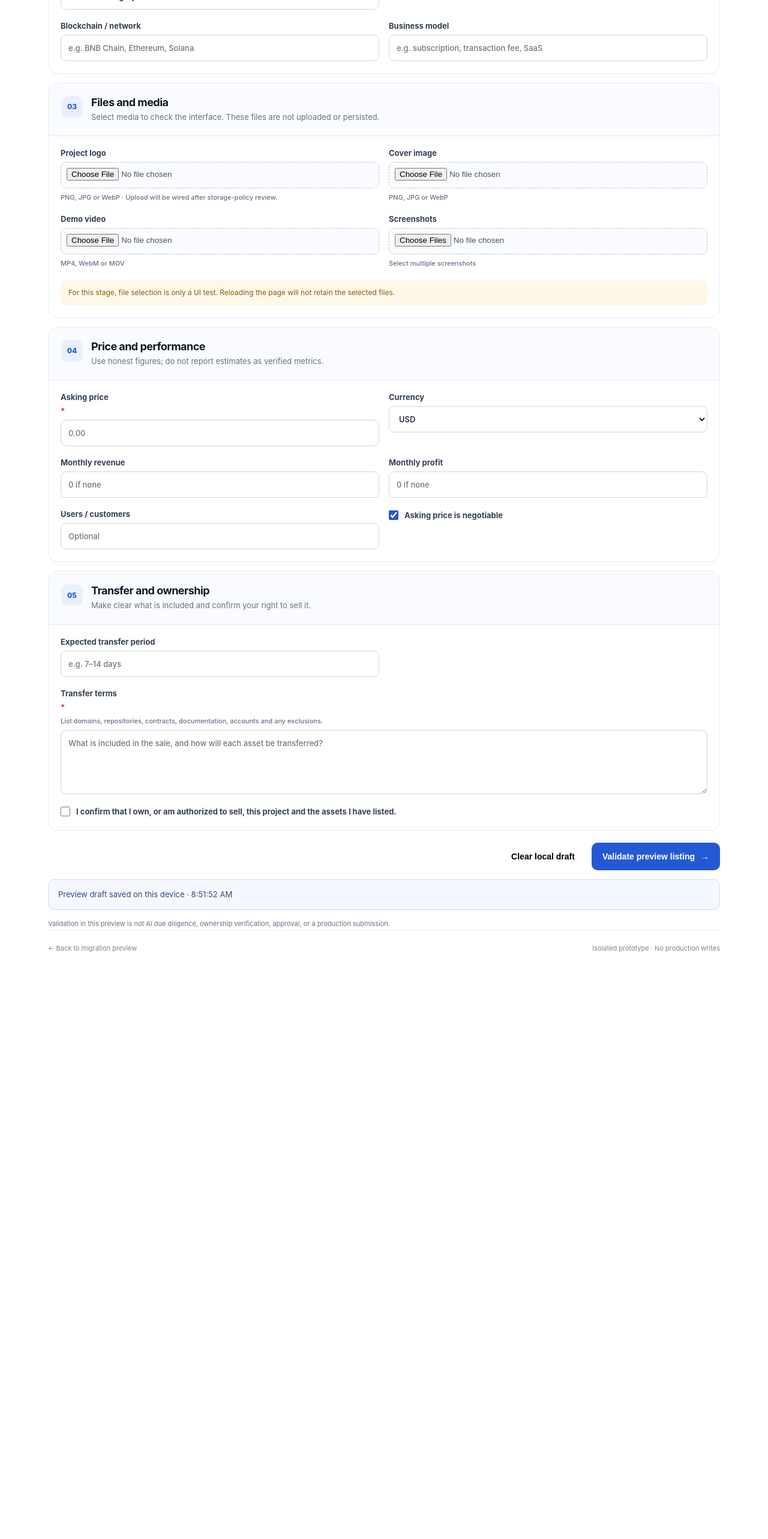
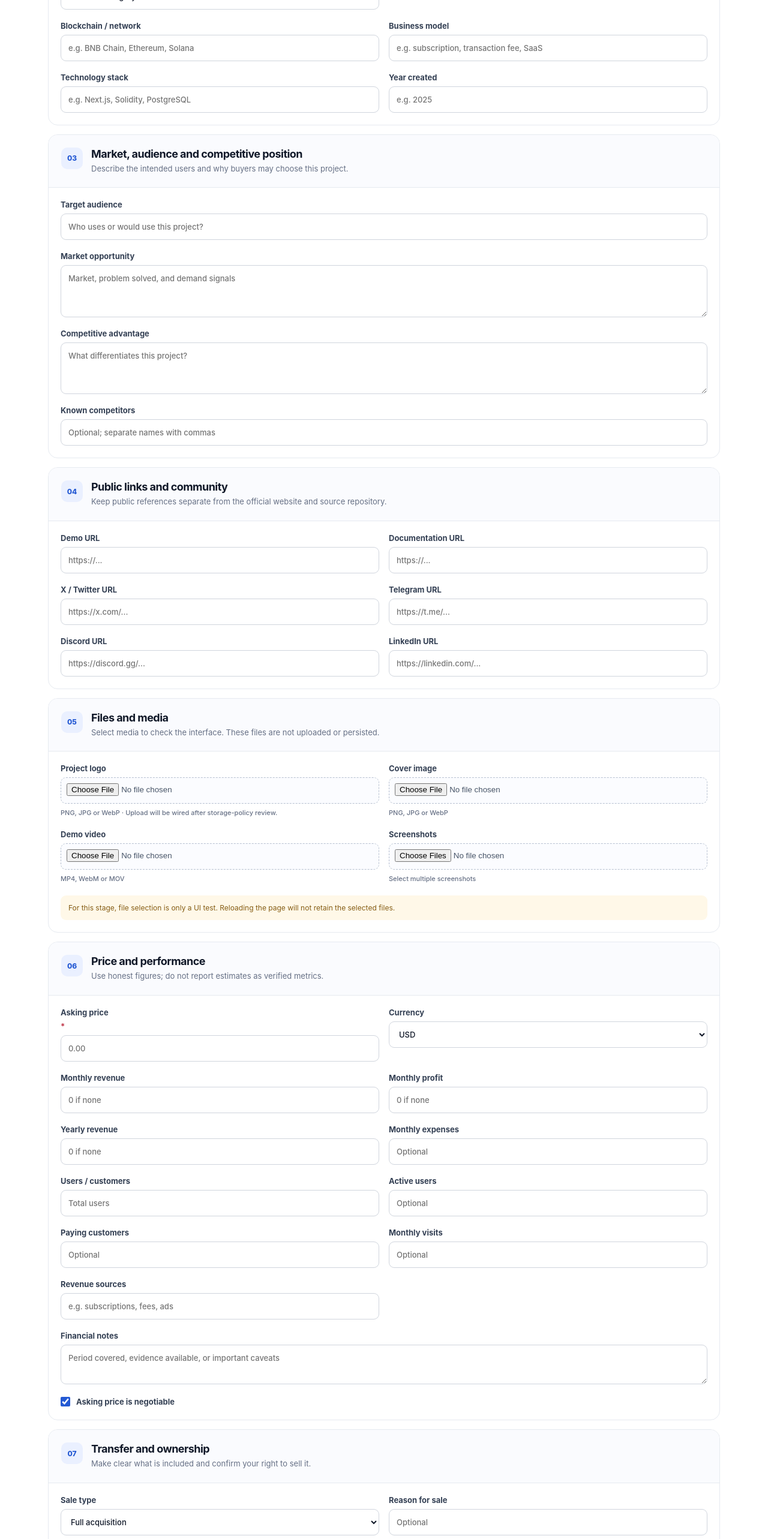
Before and after one commit to Aminzaki1972/Web3Market, a Next.js app in the folder nextjs/: page /sell-project in a window 1280 px wide. Shown: the part 1540-4106 px from the top of the page at 60% size. Before the commit the page ends 3184 px from the top, so only its background shows below. Built offline with nearby package versions, Linux system fonts and the light colour scheme.

Commit message:
feat(nextjs): expand seller listing profile fields

```diff
--- a/nextjs/app/sell-project/page.tsx
+++ b/nextjs/app/sell-project/page.tsx
@@ -13,6 +13,27 @@ type ListingDraft = {
   projectStage: string;
   blockchain: string;
   businessModel: string;
+  techStack: string;
+  yearCreated: string;
+  targetAudience: string;
+  marketOpportunity: string;
+  competitiveAdvantage: string;
+  competitors: string;
+  monthlyVisits: string;
+  activeUsers: string;
+  customers: string;
+  yearlyRevenue: string;
+  monthlyExpenses: string;
+  revenueSources: string;
+  financialNotes: string;
+  reasonForSale: string;
+  saleType: string;
+  demoUrl: string;
+  documentationUrl: string;
+  twitterUrl: string;
+  telegramUrl: string;
+  discordUrl: string;
+  linkedinUrl: string;
   askingPrice: string;
   currency: string;
   negotiable: boolean;
@@ -27,7 +48,10 @@ type ListingDraft = {
 const STORAGE_KEY = "w3m-nextjs-listing-draft-v1";
 const emptyDraft: ListingDraft = {
   projectName: "", shortDescription: "", fullDescription: "", projectUrl: "", githubUrl: "",
-  category: "", projectStage: "Prototype", blockchain: "", businessModel: "",
+  category: "", projectStage: "Prototype", blockchain: "", businessModel: "", techStack: "", yearCreated: "",
+  targetAudience: "", marketOpportunity: "", competitiveAdvantage: "", competitors: "", monthlyVisits: "", activeUsers: "", customers: "",
+  yearlyRevenue: "", monthlyExpenses: "", revenueSources: "", financialNotes: "", reasonForSale: "", saleType: "Full acquisition",
+  demoUrl: "", documentationUrl: "", twitterUrl: "", telegramUrl: "", discordUrl: "", linkedinUrl: "",
   askingPrice: "", currency: "USD", negotiable: true, monthlyRevenue: "", monthlyProfit: "",
   users: "", transferTerms: "", transferPeriod: "", ownershipDeclaration: false,
 };
@@ -150,11 +174,35 @@ export default function SellProjectPage() {
             <label className="field">Development stage<select value={draft.projectStage} onChange={e => update("projectStage", e.target.value)}><option>Idea</option><option>Prototype</option><option>Testnet</option><option>Production Beta</option><option>Live Product</option><option>Revenue-Generating</option></select></label>
             <label className="field">Blockchain / network<input value={draft.blockchain} onChange={e => update("blockchain", e.target.value)} placeholder="e.g. BNB Chain, Ethereum, Solana" /></label>
             <label className="field">Business model<input value={draft.businessModel} onChange={e => update("businessModel", e.target.value)} placeholder="e.g. subscription, transaction fee, SaaS" /></label>
+            <label className="field">Technology stack<input value={draft.techStack} onChange={e => update("techStack", e.target.value)} placeholder="e.g. Next.js, Solidity, PostgreSQL" /></label>
+            <label className="field">Year created<input type="number" min="1990" max="2100" value={draft.yearCreated} onChange={e => update("yearCreated", e.target.value)} placeholder="e.g. 2025" /></label>
           </div>
         </section>
 
         <section className="listing-section">
-          <div className="listing-section-heading"><span>03</span><div><h2>Files and media</h2><p>Select media to check the interface. These files are not uploaded or persisted.</p></div></div>
+          <div className="listing-section-heading"><span>03</span><div><h2>Market, audience and competitive position</h2><p>Describe the intended users and why buyers may choose this project.</p></div></div>
+          <div className="listing-fields">
+            <label className="field full-field">Target audience<input value={draft.targetAudience} onChange={e => update("targetAudience", e.target.value)} placeholder="Who uses or would use this project?" /></label>
+            <label className="field full-field">Market opportunity<textarea rows={3} value={draft.marketOpportunity} onChange={e => update("marketOpportunity", e.target.value)} placeholder="Market, problem solved, and demand signals" /></label>
+            <label className="field full-field">Competitive advantage<textarea rows={3} value={draft.competitiveAdvantage} onChange={e => update("competitiveAdvantage", e.target.value)} placeholder="What differentiates this project?" /></label>
+            <label className="field full-field">Known competitors<input value={draft.competitors} onChange={e => update("competitors", e.target.value)} placeholder="Optional; separate names with commas" /></label>
+          </div>
+        </section>
+
+        <section className="listing-section">
+          <div className="listing-section-heading"><span>04</span><div><h2>Public links and community</h2><p>Keep public references separate from the official website and source repository.</p></div></div>
+          <div className="listing-fields">
+            <label className="field">Demo URL<input type="url" value={draft.demoUrl} onChange={e => update("demoUrl", e.target.value)} placeholder="https://..." /></label>
+            <label className="field">Documentation URL<input type="url" value={draft.documentationUrl} onChange={e => update("documentationUrl", e.target.value)} placeholder="https://..." /></label>
+            <label className="field">X / Twitter URL<input type="url" value={draft.twitterUrl} onChange={e => update("twitterUrl", e.target.value)} placeholder="https://x.com/..." /></label>
+            <label className="field">Telegram URL<input type="url" value={draft.telegramUrl} onChange={e => update("telegramUrl", e.target.value)} placeholder="https://t.me/..." /></label>
+            <label className="field">Discord URL<input type="url" value={draft.discordUrl} onChange={e => update("discordUrl", e.target.value)} placeholder="https://discord.gg/..." /></label>
+            <label className="field">LinkedIn URL<input type="url" value={draft.linkedinUrl} onChange={e => update("linkedinUrl", e.target.value)} placeholder="https://linkedin.com/..." /></label>
+          </div>
+        </section>
+
+        <section className="listing-section">
+          <div className="listing-section-heading"><span>05</span><div><h2>Files and media</h2><p>Select media to check the interface. These files are not uploaded or persisted.</p></div></div>
           <div className="listing-fields">
             <label className="field">Project logo<input type="file" accept="image/png,image/jpeg,image/webp" onChange={e => setLogoName(e.target.files?.[0]?.name || "")} /><small>{logoName ? "Selected: " + logoName : "PNG, JPG or WebP · Upload will be wired after storage-policy review."}</small></label>
             <label className="field">Cover image<input type="file" accept="image/png,image/jpeg,image/webp" onChange={e => setCoverName(e.target.files?.[0]?.name || "")} /><small>{coverName ? "Selected: " + coverName : "PNG, JPG or WebP"}</small></label>
@@ -165,20 +213,29 @@ export default function SellProjectPage() {
         </section>
 
         <section className="listing-section">
-          <div className="listing-section-heading"><span>04</span><div><h2>Price and performance</h2><p>Use honest figures; do not report estimates as verified metrics.</p></div></div>
+          <div className="listing-section-heading"><span>06</span><div><h2>Price and performance</h2><p>Use honest figures; do not report estimates as verified metrics.</p></div></div>
           <div className="listing-fields">
             <label className="field">Asking price <b>*</b><input type="number" min="0" step="0.01" value={draft.askingPrice} onChange={e => update("askingPrice", e.target.value)} placeholder="0.00" /></label>
             <label className="field">Currency<select value={draft.currency} onChange={e => update("currency", e.target.value)}><option>USD</option><option>EUR</option><option>GBP</option><option>USDT</option><option>BNB</option></select></label>
             <label className="field">Monthly revenue<input type="number" min="0" step="0.01" value={draft.monthlyRevenue} onChange={e => update("monthlyRevenue", e.target.value)} placeholder="0 if none" /></label>
             <label className="field">Monthly profit<input type="number" step="0.01" value={draft.monthlyProfit} onChange={e => update("monthlyProfit", e.target.value)} placeholder="0 if none" /></label>
-            <label className="field">Users / customers<input type="number" min="0" step="1" value={draft.users} onChange={e => update("users", e.target.value)} placeholder="Optional" /></label>
+            <label className="field">Yearly revenue<input type="number" min="0" step="0.01" value={draft.yearlyRevenue} onChange={e => update("yearlyRevenue", e.target.value)} placeholder="0 if none" /></label>
+            <label className="field">Monthly expenses<input type="number" min="0" step="0.01" value={draft.monthlyExpenses} onChange={e => update("monthlyExpenses", e.target.value)} placeholder="Optional" /></label>
+            <label className="field">Users / customers<input type="number" min="0" step="1" value={draft.users} onChange={e => update("users", e.target.value)} placeholder="Total users" /></label>
+            <label className="field">Active users<input type="number" min="0" step="1" value={draft.activeUsers} onChange={e => update("activeUsers", e.target.value)} placeholder="Optional" /></label>
+            <label className="field">Paying customers<input type="number" min="0" step="1" value={draft.customers} onChange={e => update("customers", e.target.value)} placeholder="Optional" /></label>
+            <label className="field">Monthly visits<input type="number" min="0" step="1" value={draft.monthlyVisits} onChange={e => update("monthlyVisits", e.target.value)} placeholder="Optional" /></label>
+            <label className="field">Revenue sources<input value={draft.revenueSources} onChange={e => update("revenueSources", e.target.value)} placeholder="e.g. subscriptions, fees, ads" /></label>
+            <label className="field full-field">Financial notes<textarea rows={2} value={draft.financialNotes} onChange={e => update("financialNotes", e.target.value)} placeholder="Period covered, evidence available, or important caveats" /></label>
             <label className="field field-checkbox"><input type="checkbox" checked={draft.negotiable} onChange={e => update("negotiable", e.target.checked)} /> Asking price is negotiable</label>
           </div>
         </section>
 
         <section className="listing-section">
-          <div className="listing-section-heading"><span>05</span><div><h2>Transfer and ownership</h2><p>Make clear what is included and confirm your right to sell it.</p></div></div>
+          <div className="listing-section-heading"><span>07</span><div><h2>Transfer and ownership</h2><p>Make clear what is included and confirm your right to sell it.</p></div></div>
           <div className="listing-fields">
+            <label className="field">Sale type<select value={draft.saleType} onChange={e => update("saleType", e.target.value)}><option>Full acquisition</option><option>Partial acquisition</option><option>Asset sale</option><option>License</option></select></label>
+            <label className="field">Reason for sale<input value={draft.reasonForSale} onChange={e => update("reasonForSale", e.target.value)} placeholder="Optional" /></label>
             <label className="field">Expected transfer period<input value={draft.transferPeriod} onChange={e => update("transferPeriod", e.target.value)} placeholder="e.g. 7–14 days" /></label>
             <label className="field full-field">Transfer terms <b>*</b><span className="field-hint">List domains, repositories, contracts, documentation, accounts and any exclusions.</span><textarea rows={4} value={draft.transferTerms} onChange={e => update("transferTerms", e.target.value)} placeholder="What is included in the sale, and how will each asset be transferred?" /></label>
             <label className="field field-checkbox full-field"><input type="checkbox" checked={draft.ownershipDeclaration} onChange={e => update("ownershipDeclaration", e.target.checked)} /> I confirm that I own, or am authorized to sell, this project and the assets I have listed.</label>
```
